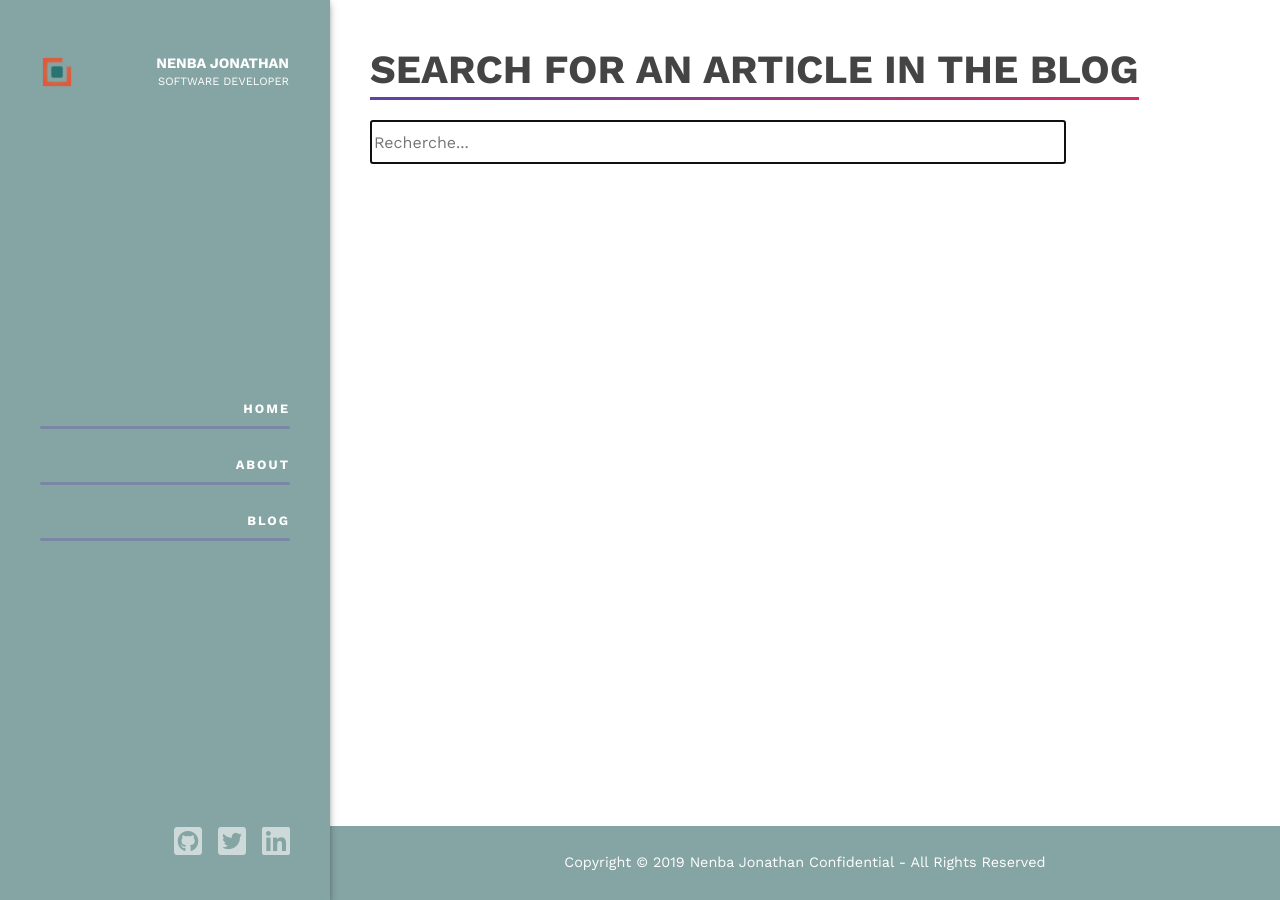
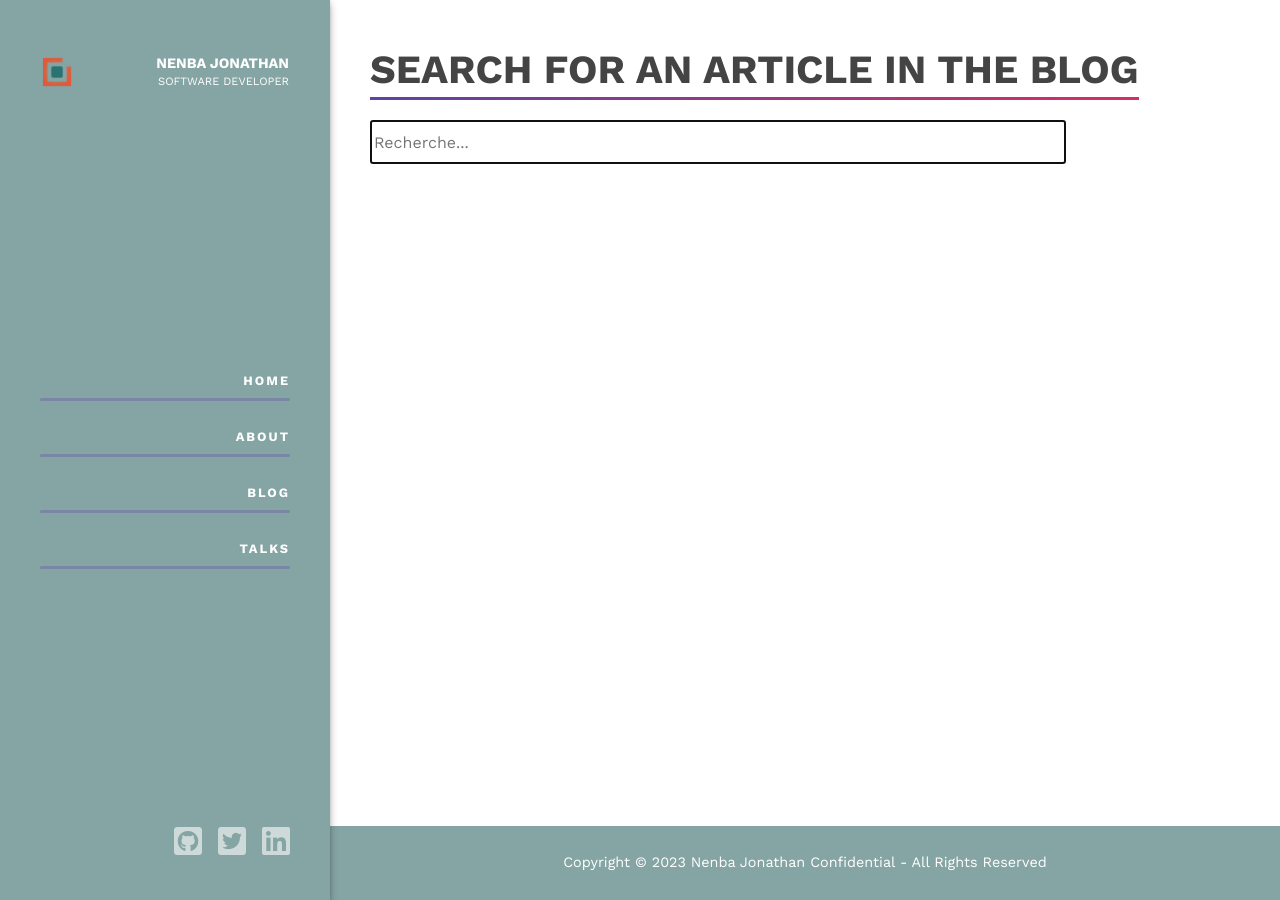
Before and after one commit to nejos97/nejos97.github.io, a Jekyll site: the page built from pages/search.html, in a window 1280 px wide. Built offline with Jekyll 4.4.1, drawn with Linux system fonts in a browser that asks for light colours.

Commit message:
add talks section inn sidebar and update copyright year

```diff
--- a/_includes/footer.html
+++ b/_includes/footer.html
@@ -1,6 +1,6 @@
 <footer>
   <div class="container">
-    <p style="text-align: center" >Copyright &copy; 2019 Nenba Jonathan Confidential - All Rights Reserved
+    <p style="text-align: center" >Copyright &copy; 2023 Nenba Jonathan Confidential - All Rights Reserved
   </div>
 </footer>
 <script src="{{ site.baseurl }}/assets/scripts/base.js"></script>
--- a/_includes/sidebar.html
+++ b/_includes/sidebar.html
@@ -13,6 +13,7 @@
     <a href="/" class="nav-link {% if page.url == '/' %}active{% endif %}">Home</a>
     <a href="/about" class="nav-link {% if page.url == '/about/' %}active{% endif %}">About</a>
     <a href="/blog" class="nav-link {% if page.url contains '/blog/' %}active{% endif %}">Blog</a>
+    <a href="/talks" class="nav-link {% if page.url contains '/talks/' %}active{% endif %}">Talks</a>
   </nav>
 
   <ul class="social">
```
